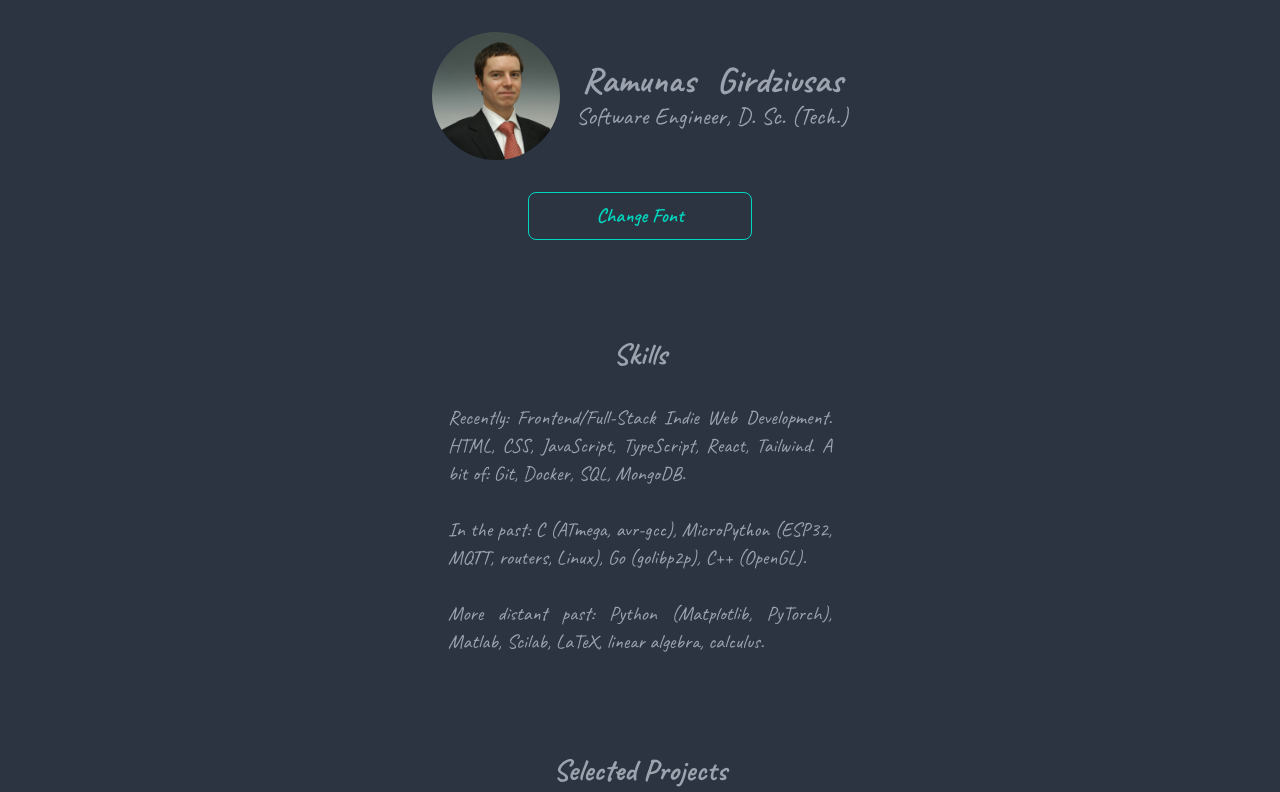
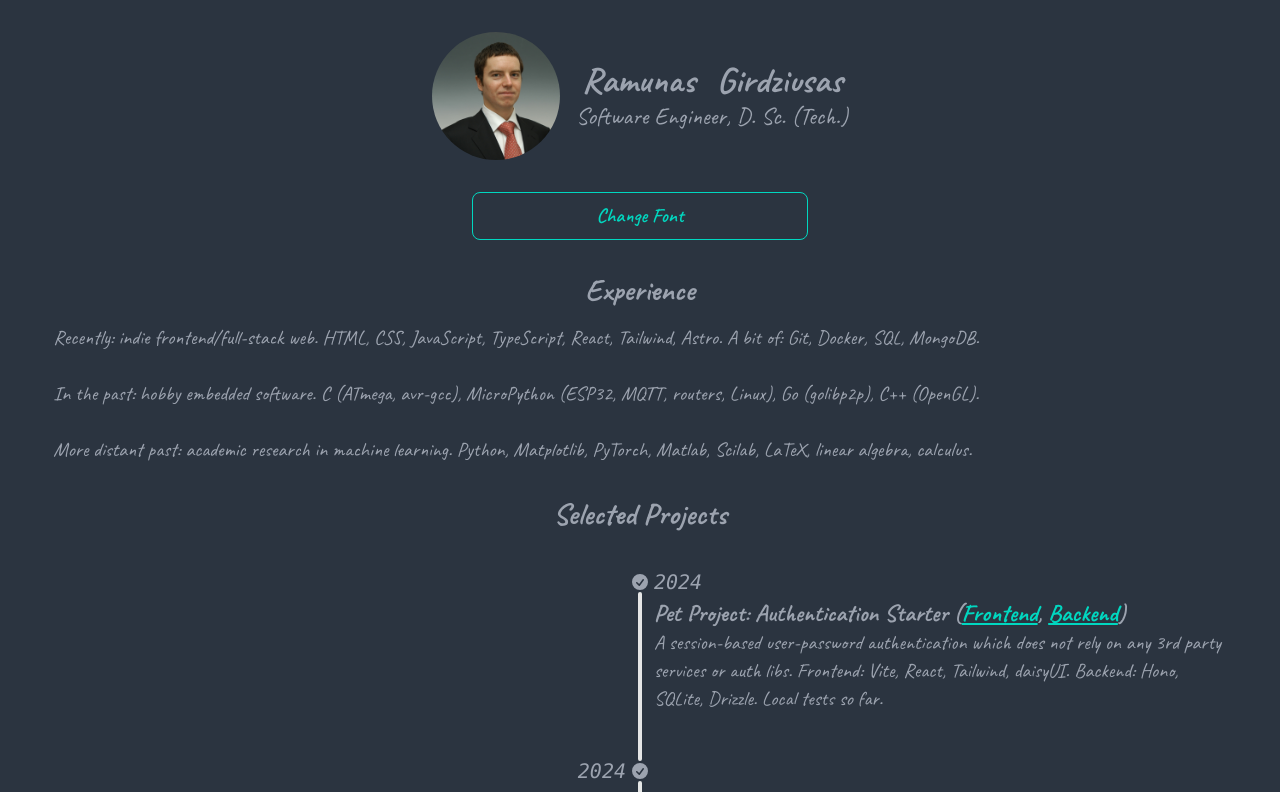
Before and after one commit to aabbtree77/cv, a React (Vite) app: page / in a window 1280 px wide. Shown: the top 792 px of the page. Built offline with nearby package versions, Linux system fonts and the light colour scheme.

Commit message:
Fixed ToggleFont @ medium scr

```diff
--- a/src/App.tsx
+++ b/src/App.tsx
@@ -9,7 +9,7 @@ import "./App.css";
 function App() {
   return (
     <div className="bg-neutral">
-      <div className="mx-auto flex w-11/12 flex-col items-center gap-8 text-gray-400 lg:w-3/5 lg:gap-24">
+      <div className="mx-auto flex w-11/12 flex-col items-center gap-8 text-gray-400 2xl:w-3/5 2xl:gap-24">
         <Header />
         <DX />
         <Portfolio />
--- a/src/components/DX.tsx
+++ b/src/components/DX.tsx
@@ -2,22 +2,22 @@ import React from "react";
 
 const DX: React.FC = () => {
   return (
-    <div className="container mx-auto flex flex-col gap-4 lg:gap-8 lg:w-1/2">
-      <div className="text-2xl lg:text-3xl font-bold text-center">Skills</div>
+    <div className="container mx-auto flex flex-col gap-4 2xl:gap-8 2xl:w-3/5">
+      <div className="text-2xl lg:text-3xl font-bold text-center">Experience</div>
       <div className="text-base lg:text-xl text-justify">
         <p>
-          Recently: Frontend/Full-Stack Indie Web Development. HTML, CSS,
-          JavaScript, TypeScript, React, Tailwind. A bit of: Git, Docker, SQL,
+          Recently: indie frontend/full-stack web. HTML, CSS,
+          JavaScript, TypeScript, React, Tailwind, Astro. A bit of: Git, Docker, SQL,
           MongoDB.
         </p>
         <br />
         <p>
-          In the past: C (ATmega, avr-gcc), MicroPython (ESP32, MQTT, routers,
+          In the past: hobby embedded software. C (ATmega, avr-gcc), MicroPython (ESP32, MQTT, routers,
           Linux), Go (golibp2p), C++ (OpenGL).
         </p>
         <br />
         <p>
-        More distant past: Python (Matplotlib, PyTorch), Matlab, Scilab, LaTeX, linear algebra, calculus.
+        More distant past: academic research in machine learning. Python, Matplotlib, PyTorch, Matlab, Scilab, LaTeX, linear algebra, calculus.
         </p>
       </div>
     </div>
--- a/src/components/ToggleFont.tsx
+++ b/src/components/ToggleFont.tsx
@@ -15,7 +15,7 @@ const ToggleFont: React.FC = () => {
 
   return (
     <button
-      className="w-1/2 2xl:w-1/3 mx-auto text-xl 2xl:text-2xl btn btn-outline btn-accent"
+      className="w-3/4 2xl:w-1/3 mx-auto text-xl 2xl:text-2xl btn btn-outline btn-accent"
       onClick={toggleFont}
     >
       Change Font
```
Also changed, not shown: 4 other files (tests, documents, lock files or other folders).
